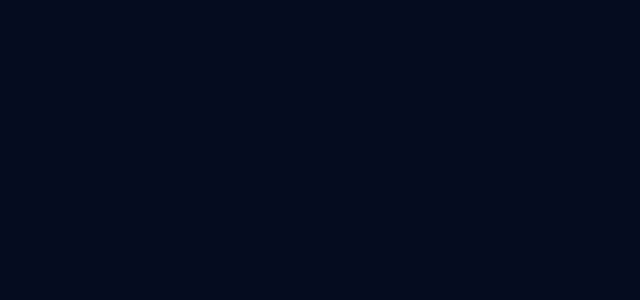
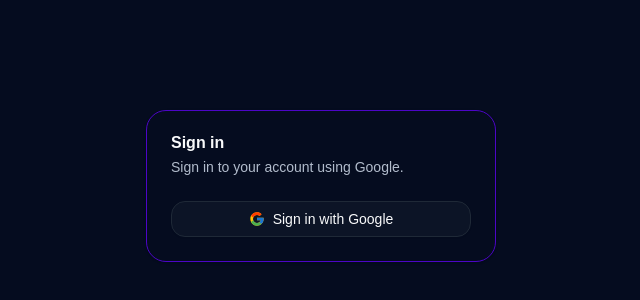
Before and after one commit to muraragi/street-racer-arena, a Nuxt app in the folder apps/frontend/: page /enter in a window 1280 px wide. Before the commit this address had no page. Shown: the part 214-514 px from the top of the page, without its empty margins (319-959 px from the left). Built offline with nearby package versions, Linux system fonts and the light colour scheme.

Commit message:
demo login form

```diff
--- a/apps/frontend/app.vue
+++ b/apps/frontend/app.vue
@@ -7,5 +7,7 @@
 </script>
 
 <template>
-  <NuxtPage />
+  <div class="h-screen">
+    <NuxtPage />
+  </div>
 </template>
--- /dev/null
+++ b/apps/frontend/components/custom-icons/google.vue
@@ -0,0 +1,20 @@
+<template>
+  <svg height="48px" viewBox="0 0 48 48" width="48px" xmlns="http://www.w3.org/2000/svg">
+    <path
+      d="M43.611,20.083H42V20H24v8h11.303c-1.649,4.657-6.08,8-11.303,8c-6.627,0-12-5.373-12-12c0-6.627,5.373-12,12-12c3.059,0,5.842,1.154,7.961,3.039l5.657-5.657C34.046,6.053,29.268,4,24,4C12.955,4,4,12.955,4,24c0,11.045,8.955,20,20,20c11.045,0,20-8.955,20-20C44,22.659,43.862,21.35,43.611,20.083z"
+      fill="#FFC107"
+    />
+    <path
+      d="M6.306,14.691l6.571,4.819C14.655,15.108,18.961,12,24,12c3.059,0,5.842,1.154,7.961,3.039l5.657-5.657C34.046,6.053,29.268,4,24,4C16.318,4,9.656,8.337,6.306,14.691z"
+      fill="#FF3D00"
+    />
+    <path
+      d="M24,44c5.166,0,9.86-1.977,13.409-5.192l-6.19-5.238C29.211,35.091,26.715,36,24,36c-5.202,0-9.619-3.317-11.283-7.946l-6.522,5.025C9.505,39.556,16.227,44,24,44z"
+      fill="#4CAF50"
+    />
+    <path
+      d="M43.611,20.083H42V20H24v8h11.303c-0.792,2.237-2.231,4.166-4.087,5.571c0.001-0.001,0.002-0.001,0.003-0.002l6.19,5.238C36.971,39.205,44,34,44,24C44,22.659,43.862,21.35,43.611,20.083z"
+      fill="#1976D2"
+    />
+  </svg>
+</template>
--- /dev/null
+++ b/apps/frontend/pages/enter.vue
@@ -0,0 +1,24 @@
+<script setup lang="ts">
+import Google from '~/components/custom-icons/google.vue'
+
+function signInWithGoogle() {
+  console.log('sign in')
+}
+</script>
+
+<template>
+  <div class="flex flex-col items-center justify-center min-h-screen bg-background">
+    <Card class="w-[350px]">
+      <CardHeader>
+        <CardTitle>Sign in</CardTitle>
+        <CardDescription> Sign in to your account using Google. </CardDescription>
+      </CardHeader>
+      <CardContent>
+        <Button class="w-full flex items-center gap-2" variant="outline" @click="signInWithGoogle">
+          <Google />
+          Sign in with Google
+        </Button>
+      </CardContent>
+    </Card>
+  </div>
+</template>
```
Also changed, not shown: 1 other file (tests, documents, lock files or other folders).
